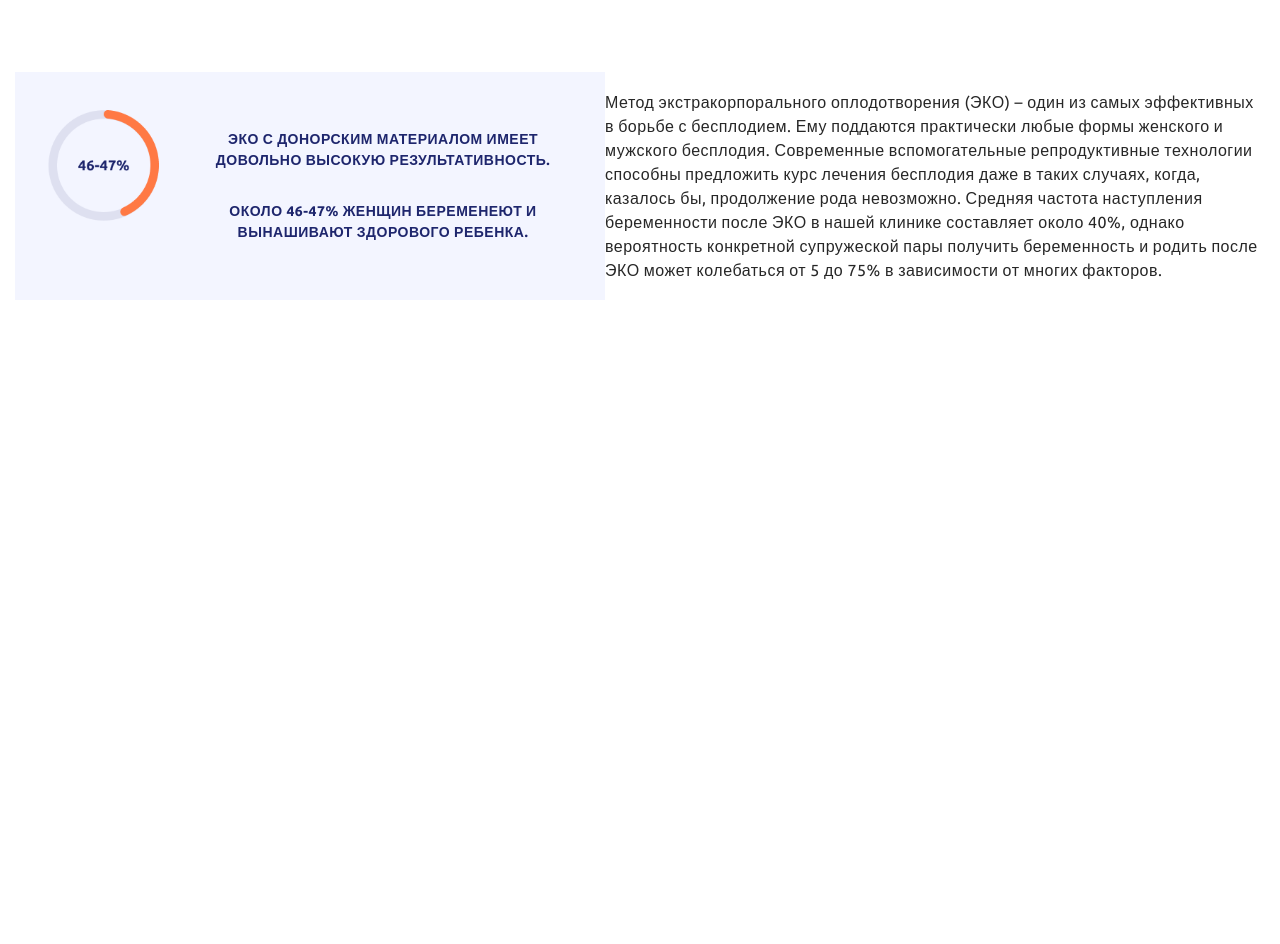
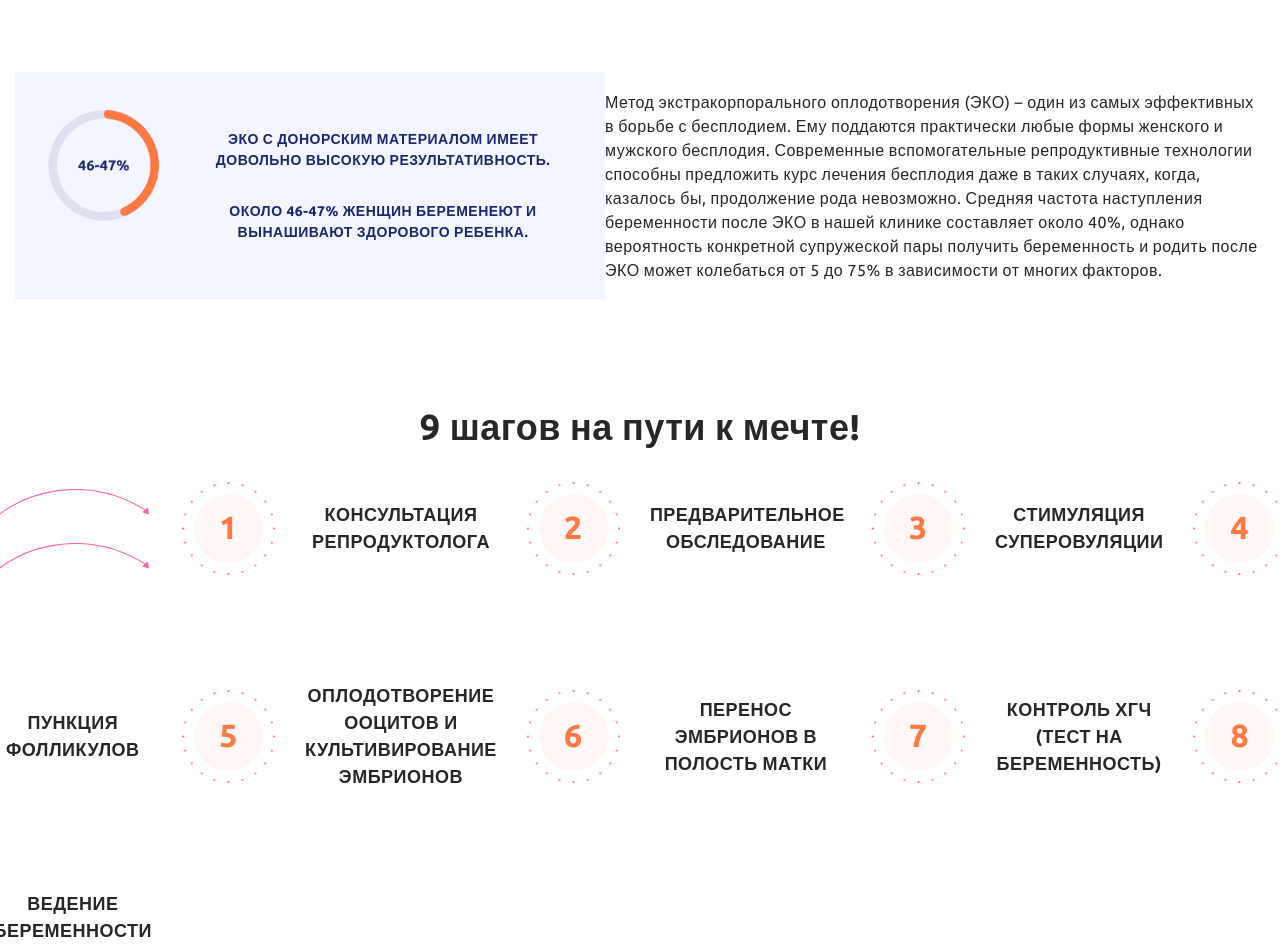
Before and after one commit to IFMA25/landing, a plain HTML site: page index.html in a window 1280 px wide. Shown: the part 728-1672 px from the top of the page. Before the commit the page ends 1028 px from the top, so only its background shows below. Drawn offline with Linux system fonts and the light colour scheme.

Commit message:
feat: block4

```diff
--- a/index.html
+++ b/index.html
@@ -55,6 +55,61 @@
                 </div>
                 <div class="metod">Метод экстракорпорального оплодотворения (ЭКО) – один из самых эффективных в борьбе с бесплодием. Ему поддаются практически любые формы женского и мужского бесплодия. Современные вспомогательные репродуктивные технологии способны предложить курс лечения бесплодия даже в таких случаях, когда, казалось бы, продолжение рода невозможно. Средняя частота наступления беременности после ЭКО в нашей клинике составляет около 40%, однако вероятность конкретной супружеской пары получить беременность и родить после ЭКО может колебаться от 5 до 75% в зависимости от многих факторов.</div>
             </div>
+            <section class="nine-steps wrapper-container">
+                <div class="nine-steps-text">
+                    9 шагов на пути к мечте!
+                </div>
+                <div class="steps">
+                    <div class="arrow">
+                        <div><img src="./assets/img/arrow.svg" alt="arrow"></div>
+                        <div><img src="./assets/img/arrow.svg" alt="arrow"></div>
+                    </div>
+                    <div class="step-number-dots">
+                        <div class="step-number-border">1</div>
+                    </div>
+                    <div class="step-number-text">Консультация
+                        репродуктолога
+                    </div>
+                    <div class="step-number-dots">
+                        <div class="step-number-border">2</div>
+                    </div>
+                    <div class="step-number-text">Предварительное
+                        обследование
+                    </div>
+                    <div class="step-number-dots">
+                        <div class="step-number-border">3</div>
+                    </div>
+                    <div class="step-number-text">Стимуляция суперовуляции
+                    </div>
+                    <div class="step-number-dots">
+                        <div class="step-number-border">4</div>
+                    </div>
+                    <div class="step-number-text">Пункция фолликулов
+                    </div>
+                    <div class="step-number-dots">
+                        <div class="step-number-border">5</div>
+                    </div>
+                    <div class="step-number-text">Оплодотворение ооцитов и
+                        культивирование эмбрионов
+                    </div>
+                    <div class="step-number-dots">
+                        <div class="step-number-border">6</div>
+                    </div>
+                    <div class="step-number-text">Перенос эмбрионов в полость матки
+                    </div>
+                    <div class="step-number-dots">
+                        <div class="step-number-border">7</div>
+                    </div>
+                    <div class="step-number-text">Контроль ХГЧ
+                        (тест на беременность)
+                    </div>
+                    <div class="step-number-dots">
+                        <div class="step-number-border">8</div>
+                    </div>
+                    <div class="step-number-text">Ведение беременности
+                    </div>
+                </div>
+            </section>
         </main>
         <footer></footer>
     </div>
--- a/style.css
+++ b/style.css
@@ -116,6 +116,7 @@
 }
 .metod-eko{
     margin-top: 100px;
+    margin-bottom: 100px;
 }
 .diagram{
     display: flex;
@@ -146,3 +147,50 @@
 .result div {
     text-align: center;
 }
+.nine-steps{
+    flex-direction: column;
+    justify-content: center;
+    font-size: 36px;
+    font-weight: bold;
+}
+.steps{
+    display: grid;
+    align-items: center;
+    max-width: 1310px;
+    grid-template-columns: repeat(8, auto);
+    column-gap: 30px;
+    row-gap: 100px;
+    margin-top: 20px;
+}
+.step-number-dots{
+    display: flex;
+    align-items: center;
+    justify-content: center;
+    width: 93px;
+    height: 93px;
+    background: no-repeat url(./assets/img/dots-font.png);
+    background-size: contain;
+    background-position: center;
+}
+.step-number-border{
+    display: flex;
+    justify-content: center;
+    align-items: center;
+    width: 69px;
+    height: 69px;
+    background-color: #FFF7F5;
+    border-radius: 20rem;
+    font-size: 32px;
+    font-weight: bold;
+    color: #FF7944;
+}
+.step-number-text{
+    max-width: 192px;
+    text-align: center;
+    font-size: 18px;
+    text-transform: uppercase;
+}
+.arrow{
+
+    column-gap: 100px;
+}
```
Also changed, not shown: assets/img/arrow.svg (added), assets/img/dots-font.png (added).
